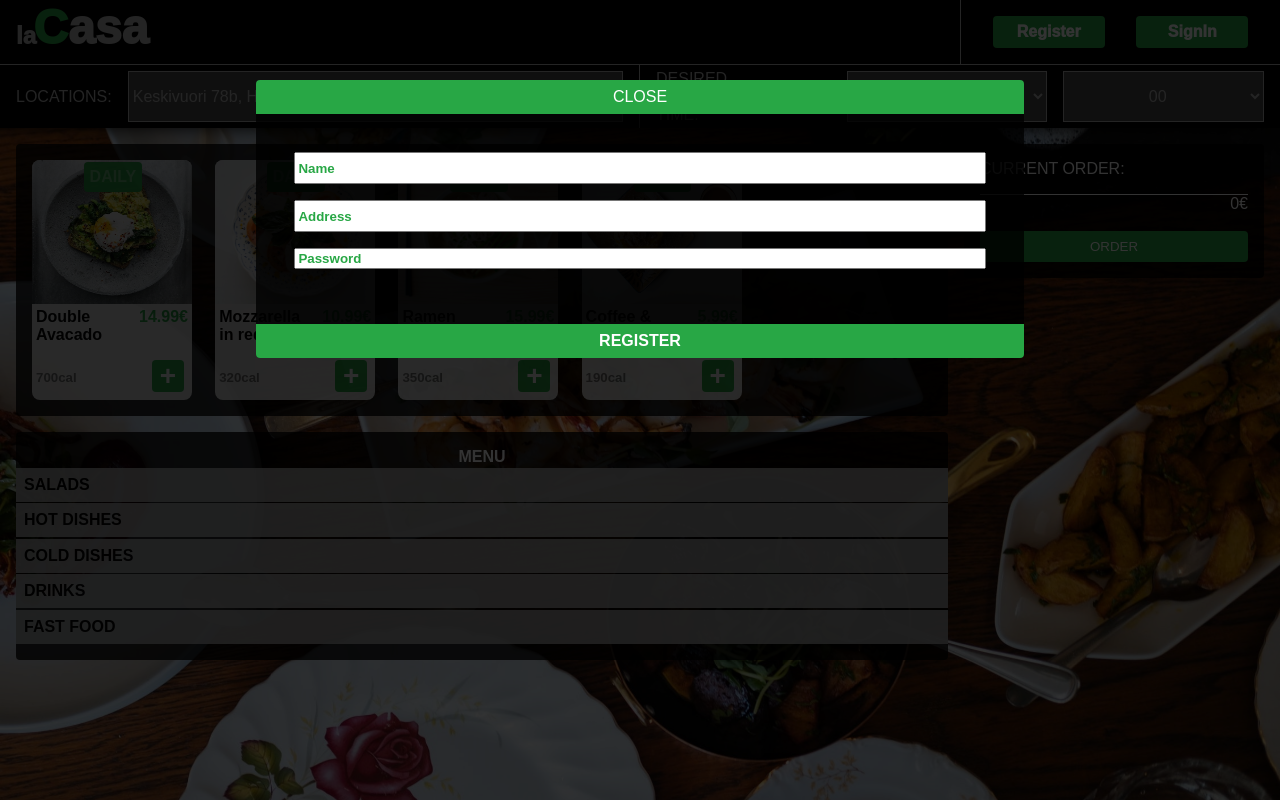
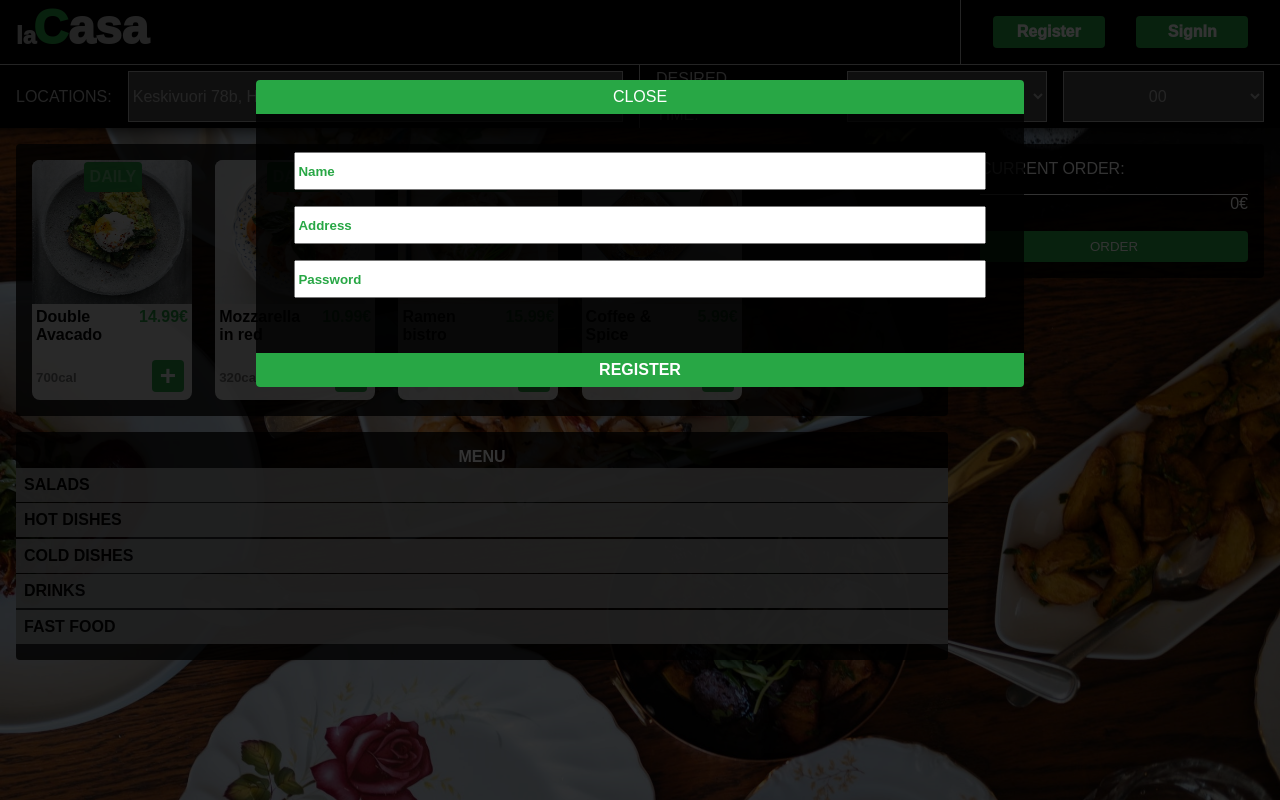
Before and after one commit to Kuovinen/Restaurant, a React (Create React App) app: page / in a window 1280 px wide. Built offline with nearby package versions, Linux system fonts and the light colour scheme.

Commit message:
updated input forms from grid to flex

```diff
--- a/src/index.css
+++ b/src/index.css
@@ -82,6 +82,7 @@ header {
   border-radius: 0.5vh;
   color: white;
   cursor: pointer;
+  user-select: none;
 }
 .userBtn {
   position: relative;
@@ -537,10 +538,12 @@ h5 {
   color: var(--cp-Green);
   margin: 5%;
   font-weight: 700;
-  display: grid;
+  display: flex;
+  flex-direction: column;
   gap: 2vh;
-  grid-template-columns: 1fr;
-  grid-template-rows: 4vh 4vh;
+}
+.logInGrid > input {
+  height: 4vh;
 }
 input::placeholder {
   color: var(--cp-Green);
```
